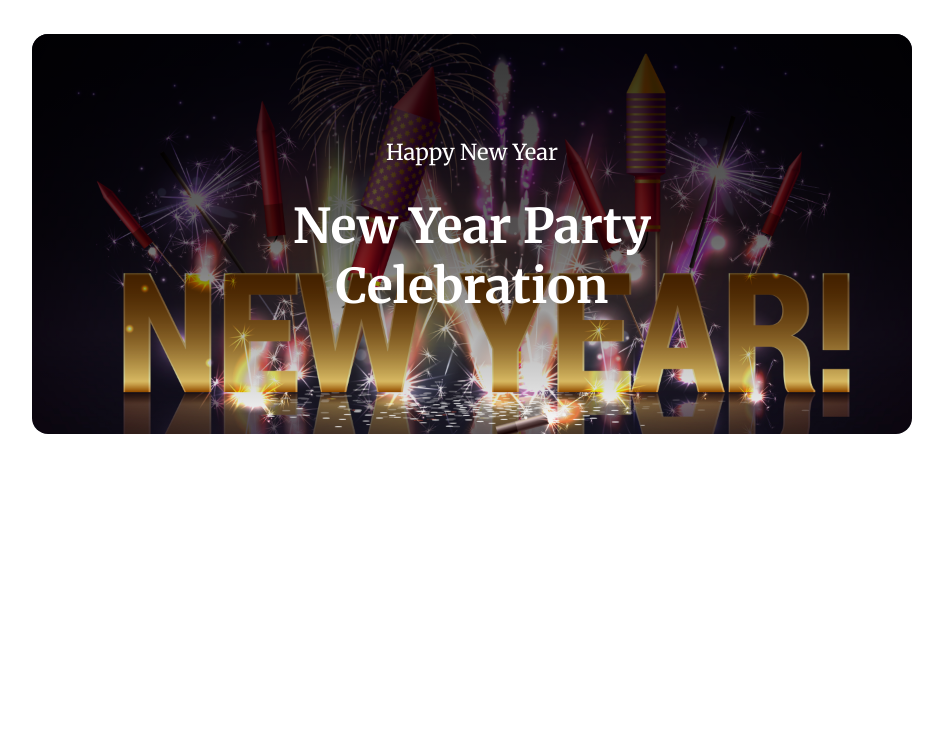
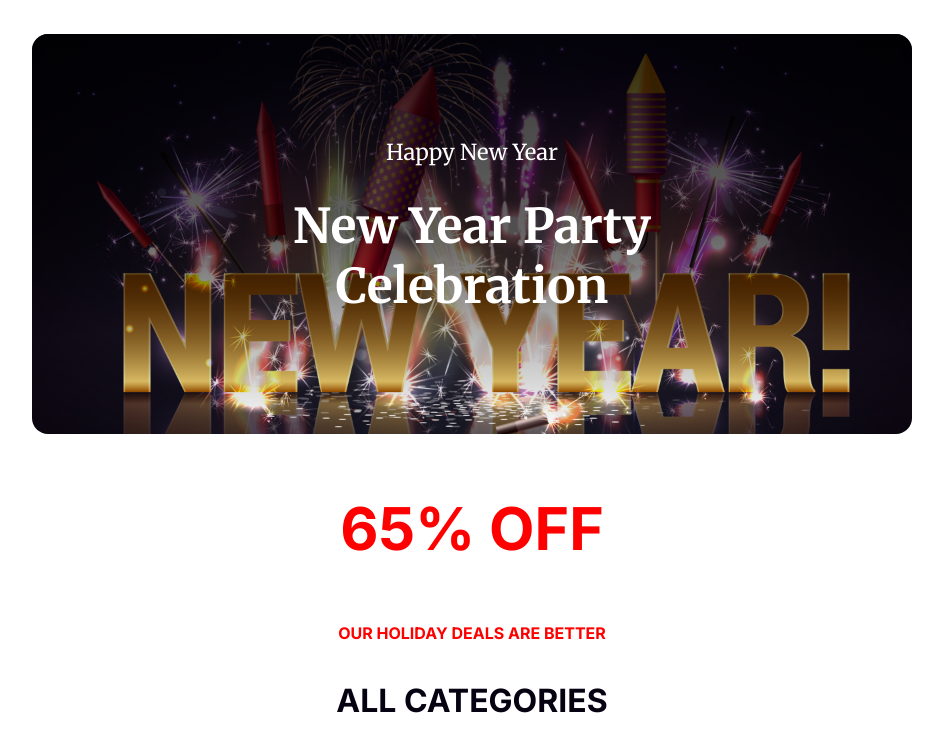
Before and after one commit to syedshafinahmed/new-year, a plain HTML site: page index.html in a window 1280 px wide. Shown: the whole page, without its empty margins (168-1111 px from the left). Drawn offline with Linux system fonts and the light colour scheme.

Commit message:
halka main

```diff
--- a/index.html
+++ b/index.html
@@ -10,6 +10,9 @@
     <link rel="stylesheet" href="style.css">
     <link rel="preconnect" href="https://fonts.googleapis.com">
     <link rel="preconnect" href="https://fonts.gstatic.com" crossorigin>
+    <link rel="preconnect" href="https://fonts.googleapis.com">
+<link rel="preconnect" href="https://fonts.gstatic.com" crossorigin>
+<link href="https://fonts.googleapis.com/css2?family=Inter:ital,opsz,wght@0,14..32,100..900;1,14..32,100..900&display=swap" rel="stylesheet">
     <link
         href="https://fonts.googleapis.com/css2?family=Merriweather:ital,opsz,wght@0,18..144,300..900;1,18..144,300..900&display=swap"
         rel="stylesheet">
@@ -29,7 +32,11 @@
         <p class="header-1">Celebration</p> -->
     </header>
     <main>
-
+        <div class="off inter-normal ">
+            <div><p class="text">65% OFF</p></div>
+            <div><p class="holiday">OUR HOLIDAY DEALS ARE BETTER</p></div><br>
+            <div><p class="cat">ALL CATEGORIES</p></div>
+        </div>
     </main>
     <footer>
 
--- a/style.css
+++ b/style.css
@@ -7,6 +7,13 @@
         "wdth" 100;
 }
 
+
+.inter-normal {
+  font-family: "Inter", sans-serif;
+  font-optical-sizing: auto;
+  font-weight: <weight>;
+  font-style: normal;
+}
 .header-1 {
     font-size: 22px;
     color: #FFFFFF;
@@ -74,3 +81,32 @@ img {
     background: linear-gradient(to bottom, rgba(0, 0, 0, 0.8), rgba(0, 0, 0, 0.6), rgba(0, 0, 0, 0));
     pointer-events: none;
 }
+
+/* .off{
+    display: flex;
+    justify-content: center;
+} */
+.text{
+    color: #FF0000;
+    font-size: 59px;
+    font-weight: bold;
+    text-align: center;
+    /* width: 256px;
+    height: 72px; */
+}
+
+.holiday{
+    color: #FF0000;
+    font-size: 16px;
+    font-weight: 700;
+    text-align: center;
+    margin-top: 32px;
+}
+
+.cat{
+    color: #070211;
+    font-size: 32px;
+    text-align: center;
+    font-weight: bold;
+    margin-top: 2px;
+}
```
